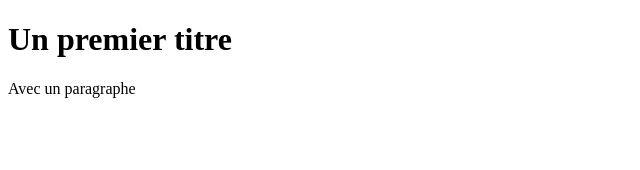
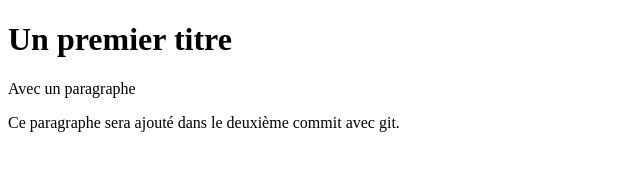
Before and after one commit to MarcGagnon/project1, a plain HTML site: page index.html in a window 1280 px wide. Shown: the whole page, without its empty margins (0-640 px from the left). Drawn offline with Linux system fonts and the light colour scheme.

Commit message:
Deuxième commit

```diff
--- a/index.html
+++ b/index.html
@@ -1,12 +1,13 @@
 <!doctype html>
 <html lang="fr">
 <head>
+<meta charset="utf-8">
 <title>Mon document</title>
 </head>
 <body>
 <h1>Un premier titre</h1>
 <p>Avec un paragraphe</p>
-
+<p>Ce paragraphe sera ajouté dans le deuxième commit avec git.</p>
 <script src="scripts/script.js"></script>
 </body>
 </html>
```
